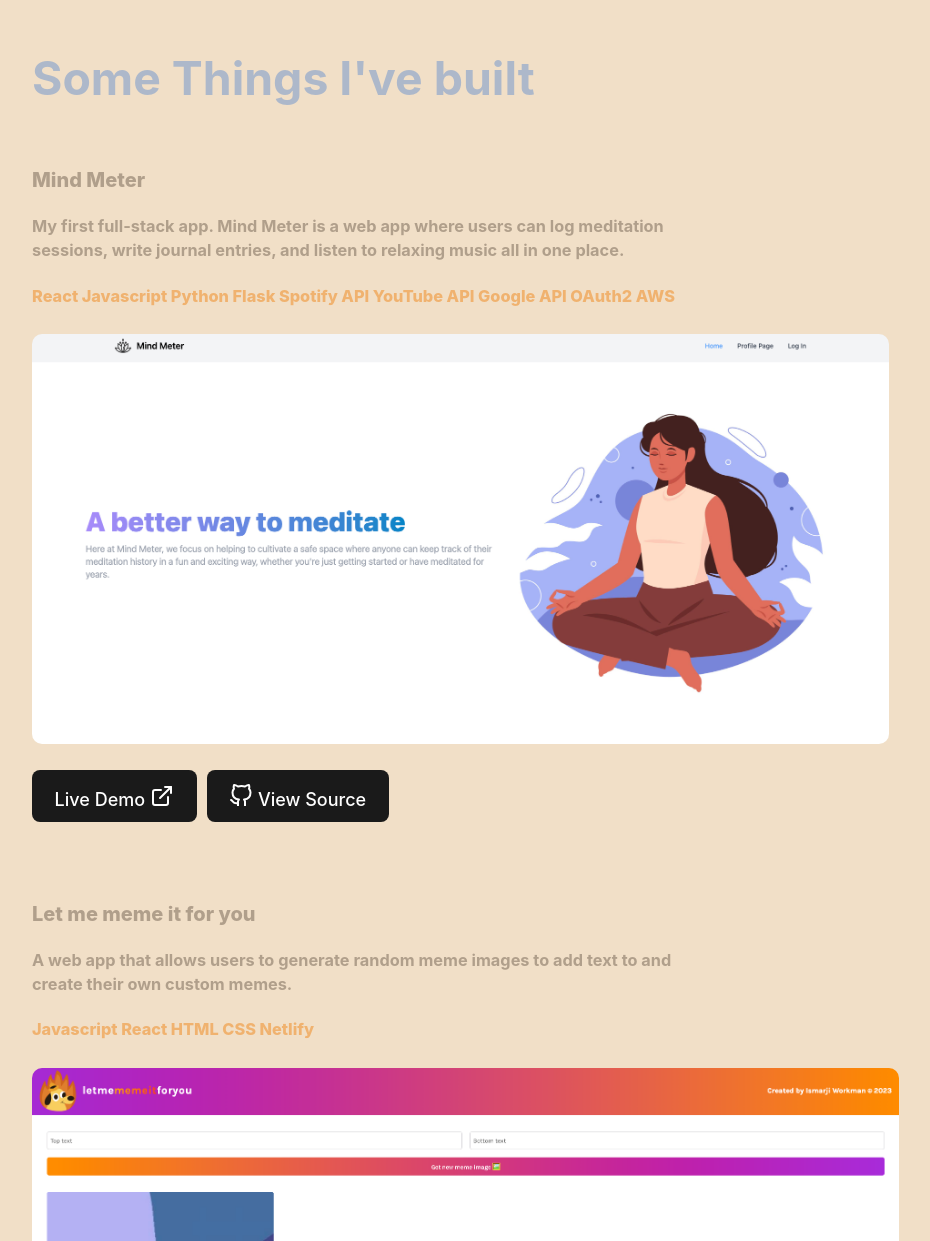
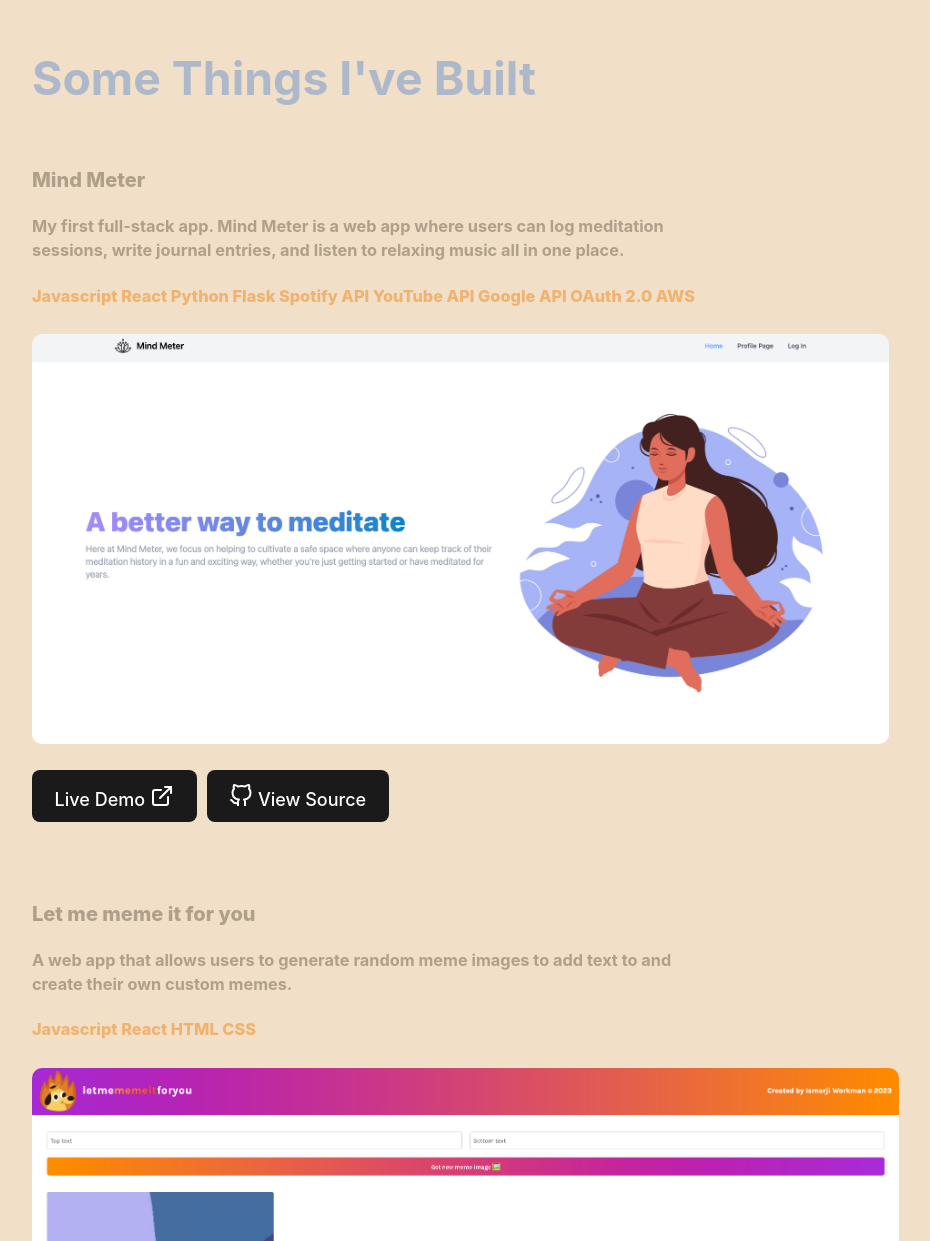
Before and after one commit to ismarjiw/portfolio, a React (Vite) app: page / in a window 1280 px wide. Shown: the part 1899-3140 px from the top of the page, without its empty margins (350-1280 px from the left). Built offline with nearby package versions, Linux system fonts and the light colour scheme.

Commit message:
minor description changes

```diff
--- a/src/Components/Main.jsx
+++ b/src/Components/Main.jsx
@@ -25,10 +25,10 @@
                     <h3>Here are a few technologies I've been working with recently:</h3>
                     <ul>
                         <li>Python</li>
+                        <li>Flask</li>
                         <li>Javascript (ES6+)</li>
                         <li>React</li>
                         <li>Java</li>
-                        <li>Flask</li>
                     </ul>
                     <button onClick={openResume}>Download Resume <svg xmlns="http://www.w3.org/2000/svg" width="24" height="24" viewBox="0 0 24 20" fill="none" stroke="currentColor" stroke-width="2" stroke-linecap="round" stroke-linejoin="round" class="feather feather-download"><path d="M21 15v4a2 2 0 0 1-2 2H5a2 2 0 0 1-2-2v-4"></path><polyline points="7 10 12 15 17 10"></polyline><line x1="12" y1="15" x2="12" y2="3"></line></svg></button>
                 </section>
--- a/src/Components/Projects.jsx
+++ b/src/Components/Projects.jsx
@@ -6,11 +6,11 @@
 export default function projects() {
     return (
         <div className="projects-content" id='projects'>
-            <h2>Some Things I've built</h2>
+            <h2>Some Things I've Built</h2>
             <Project
                 name="Mind Meter"
                 description="My first full-stack app. Mind Meter is a web app where users can log meditation sessions, write journal entries, and listen to relaxing music all in one place."
-                stack="React Javascript Python Flask Spotify API YouTube API Google API OAuth2 AWS"
+                stack="Javascript React Python Flask Spotify API YouTube API Google API OAuth 2.0 AWS"
                 demo="http://meetmindmeter.com/"
                 code="https://github.com/ismarjiw/Mind-Meter"
                 image={mindmeter}
@@ -18,7 +18,7 @@
             <Project
                 name="Let me meme it for you"
                 description="A web app that allows users to generate random meme images to add text to and create their own custom memes."
-                stack="Javascript React HTML CSS Netlify"
+                stack="Javascript React HTML CSS"
                 demo="https://sprightly-blancmange-e1b620.netlify.app/"
                 code="https://github.com/ismarjiw/meme-generator"
                 image={meme}
```
